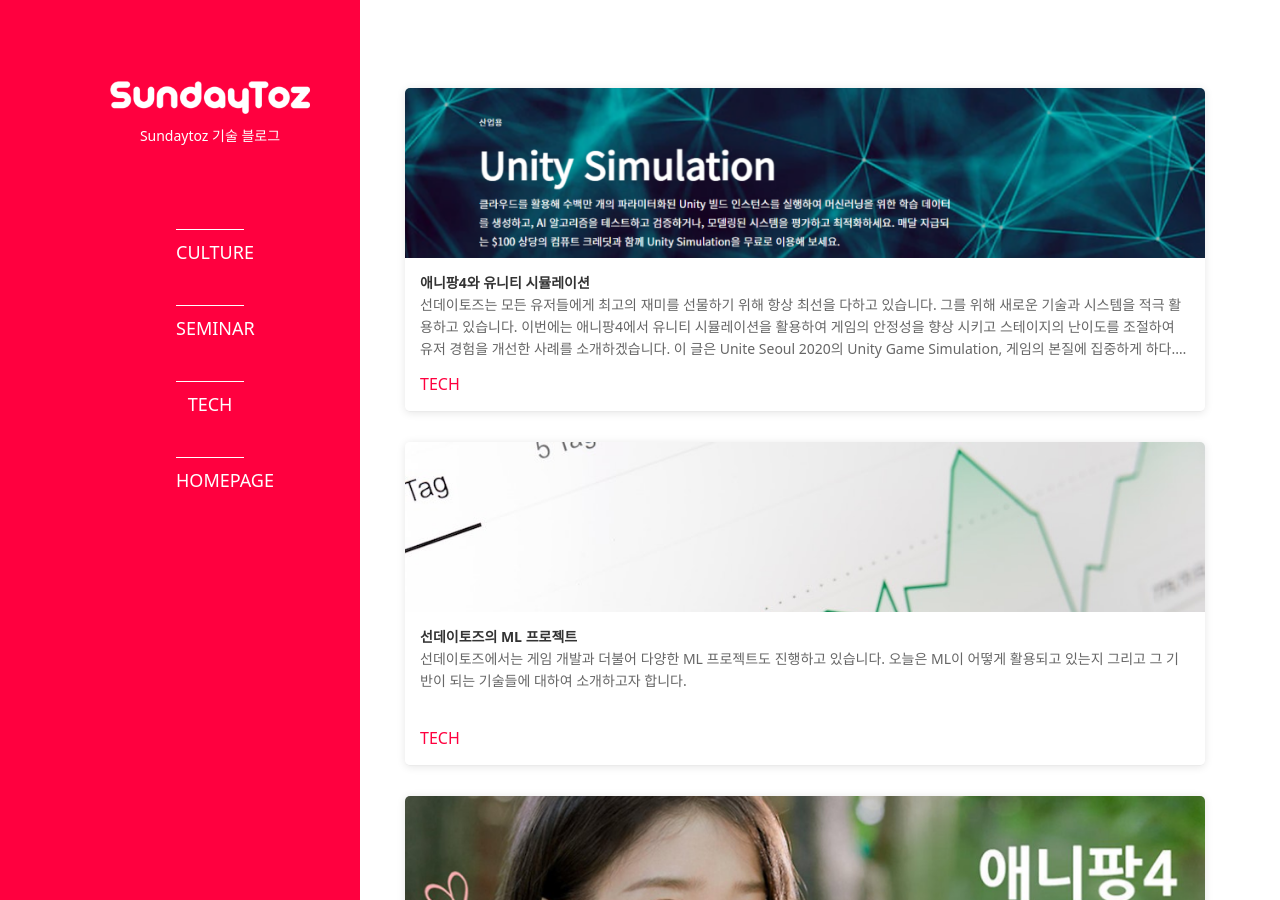
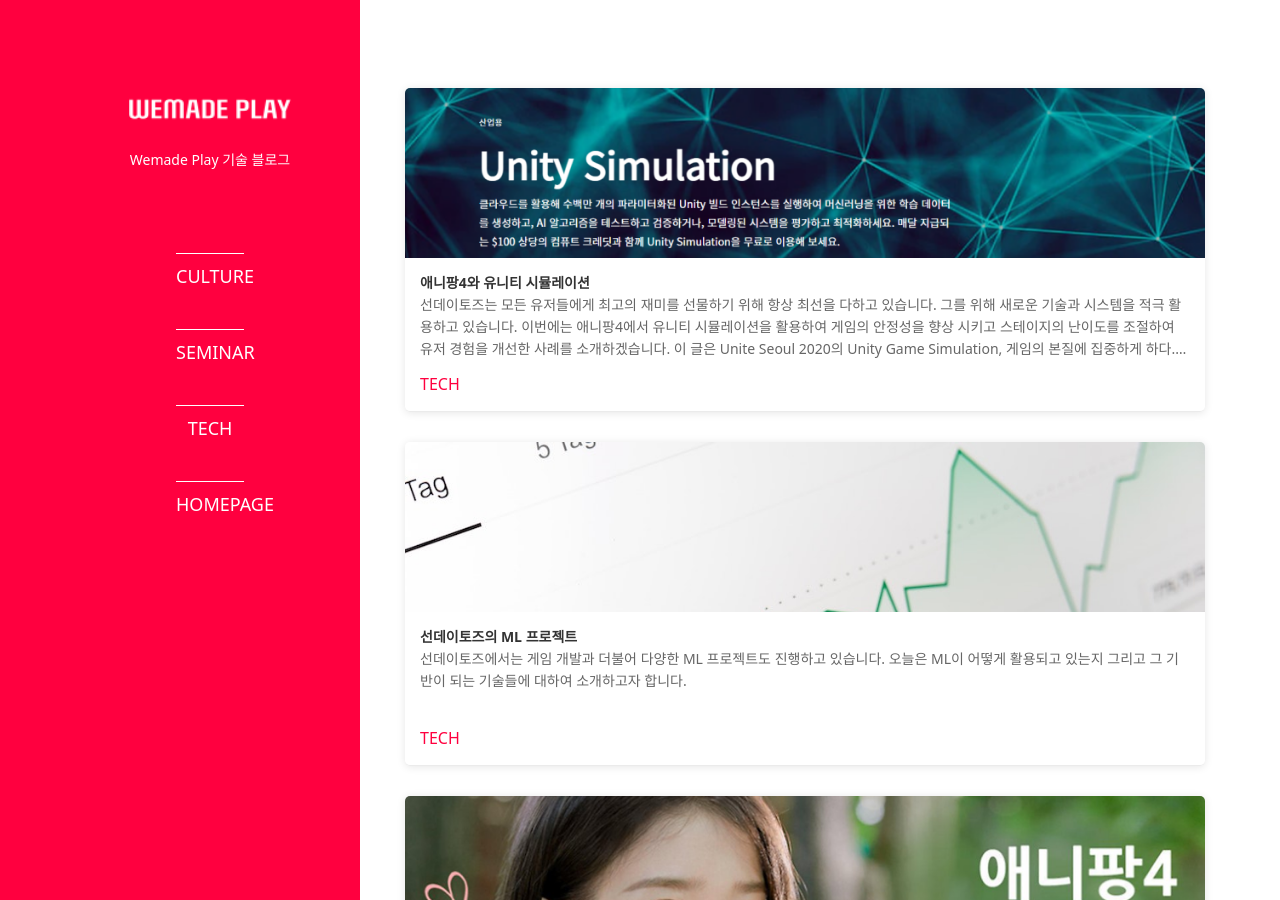
Before and after one commit to WemadePlay/wemadeplay.github.io, a Jekyll site: the page built from index.html, in a window 1280 px wide and 900 px high. Built offline with Jekyll 4.4.1, drawn with Linux system fonts in a browser that asks for light colours; the list of posts is cut into pages by our own code.

Commit message:
SundayToz -> Wemade Play로 변경.

```diff
--- a/_config.yml
+++ b/_config.yml
@@ -1,9 +1,9 @@
-title: Sundaytoz 기술 블로그
-email: help@sundaytoz.com
+title: Wemade Play 기술 블로그
+email: help@wemadeplay.com
 description: >- # this means to ignore newlines until "baseurl:"
-  선데이토즈 사내 기술 블로그입니다.
+  위메이드 플레이 사내 기술 블로그입니다.
 baseurl: "" # the subpath of your site, e.g. /blog
-url: https://sundaytoz.github.io
+url: https://wemadeplay.github.io
 timezone: Asia/Seoul
 
 # Build settings
```
Also changed, not shown: files/sidebar/ST_logo.png.
